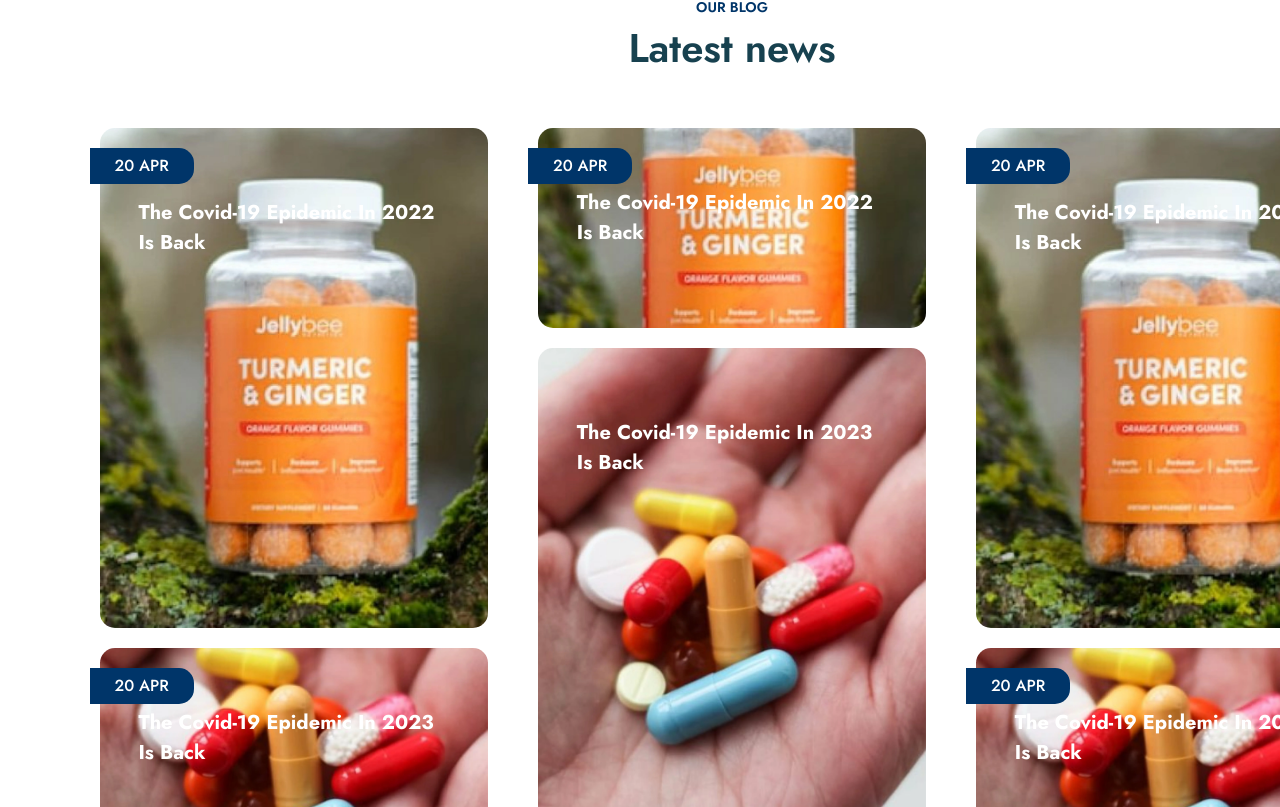
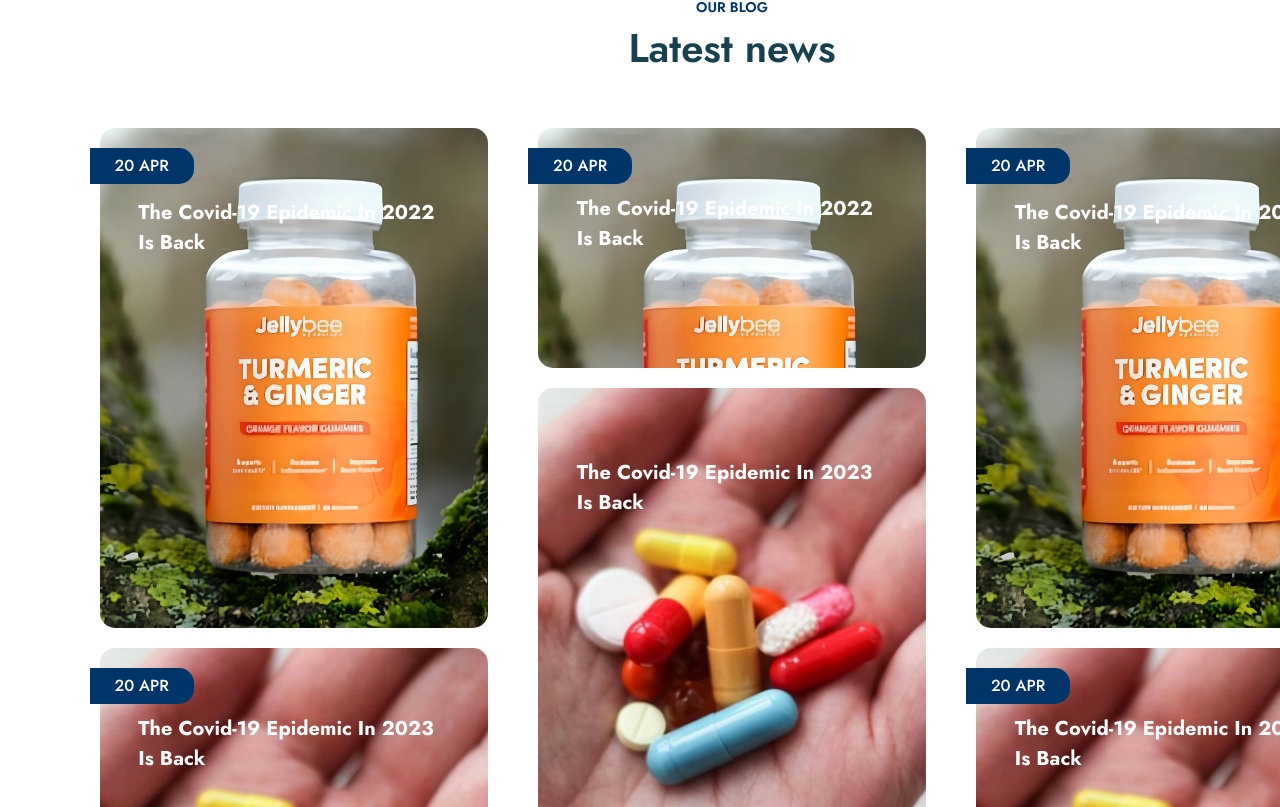
Before and after one commit to Surjendu-kar/Eden-Pharmacy, a Next.js app: page / in a window 1280 px wide. Shown: the part 2133-2940 px from the top of the page. Built offline with nearby package versions, Linux system fonts and the light colour scheme.

Commit message:
Enhance the image Quality

```diff
--- a/components/BottomSection/ImageContainer.tsx
+++ b/components/BottomSection/ImageContainer.tsx
@@ -29,16 +29,17 @@ const ImageBox = styled(Stack)(({ theme }) => ({
 const ImageWrapper = styled(Box)<ImageWrapperProps>(
   ({ "data-large": large, theme }) => ({
     position: "relative",
-    height: large === "true" ? theme.spacing(50) : theme.spacing(20),
+    height: large === "true" ? theme.spacing(50) : theme.spacing(24),
     width: "100%",
     "& > img": {
       objectFit: "cover",
+      objectPosition: large === "true" ? "center" : "top",
       width: "100% !important",
       height: "100% !important",
       position: "relative !important",
     },
     [theme.breakpoints.down("sm")]: {
-      height: large === "true" ? theme.spacing(35) : theme.spacing(10),
+      height: large === "true" ? theme.spacing(38) : theme.spacing(18),
     },
   })
 );
@@ -46,7 +47,7 @@ const ImageWrapper = styled(Box)<ImageWrapperProps>(
 const TitleOverlay = styled(Typography)<TitleOverlayProps>(
   ({ theme, "data-large": large }) => ({
     position: "absolute",
-    top: large === "true" ? "20%" : "45%",
+    top: large === "true" ? "20%" : "40%",
     left: "50%",
     transform: "translate(-50%, -50%)",
     color: theme.palette.common.white,
@@ -55,8 +56,8 @@ const TitleOverlay = styled(Typography)<TitleOverlayProps>(
     fontWeight: 700,
     textTransform: "capitalize",
     [theme.breakpoints.down("sm")]: {
-      fontSize: theme.spacing(1.3),
-      top: large === "true" ? "25%" : "65%",
+      fontSize: theme.spacing(1.5),
+      top: large === "true" ? "20%" : "45%",
     },
   })
 );
@@ -74,7 +75,7 @@ const DateBadge = styled(Typography)(({ theme }) => ({
   fontWeight: 500,
   textTransform: "uppercase",
   [theme.breakpoints.down("sm")]: {
-    fontSize: theme.spacing(1),
+    fontSize: theme.spacing(1.2),
   },
 }));
 
--- a/components/HeroSection/CenterContainer.tsx
+++ b/components/HeroSection/CenterContainer.tsx
@@ -66,7 +66,7 @@ const RightContent = styled(Stack)(({ theme }) => ({
   [theme.breakpoints.down("sm")]: {
     gap: theme.spacing(1),
     width: "100%",
-    margin: theme.spacing(3, 0),
+    margin: theme.spacing(5, 0),
   },
 }));
 
--- a/components/HeroSection/HeroSection.tsx
+++ b/components/HeroSection/HeroSection.tsx
@@ -8,7 +8,7 @@ const MainContainer = styled(Stack)(({ theme }) => ({
   alignItems: "center",
   margin: theme.spacing(0, 1),
 
-  [theme.breakpoints.down("sm")]: { height: theme.spacing(80) },
+  [theme.breakpoints.down("sm")]: { height: theme.spacing(85) },
 }));
 
 const Heading = styled(Typography)(({ theme }) => ({
```
Also changed, not shown: public/BottomImages/blog1-450x580.jpg.webp.
